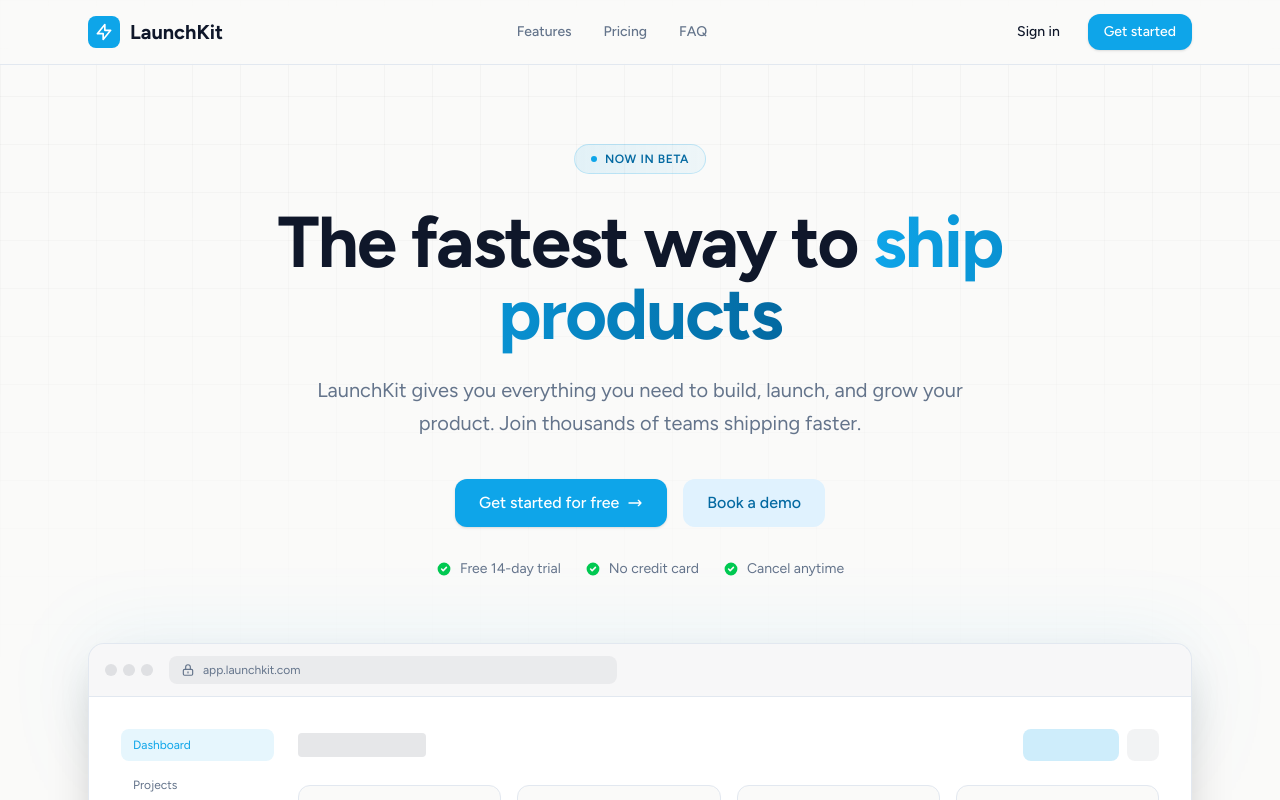
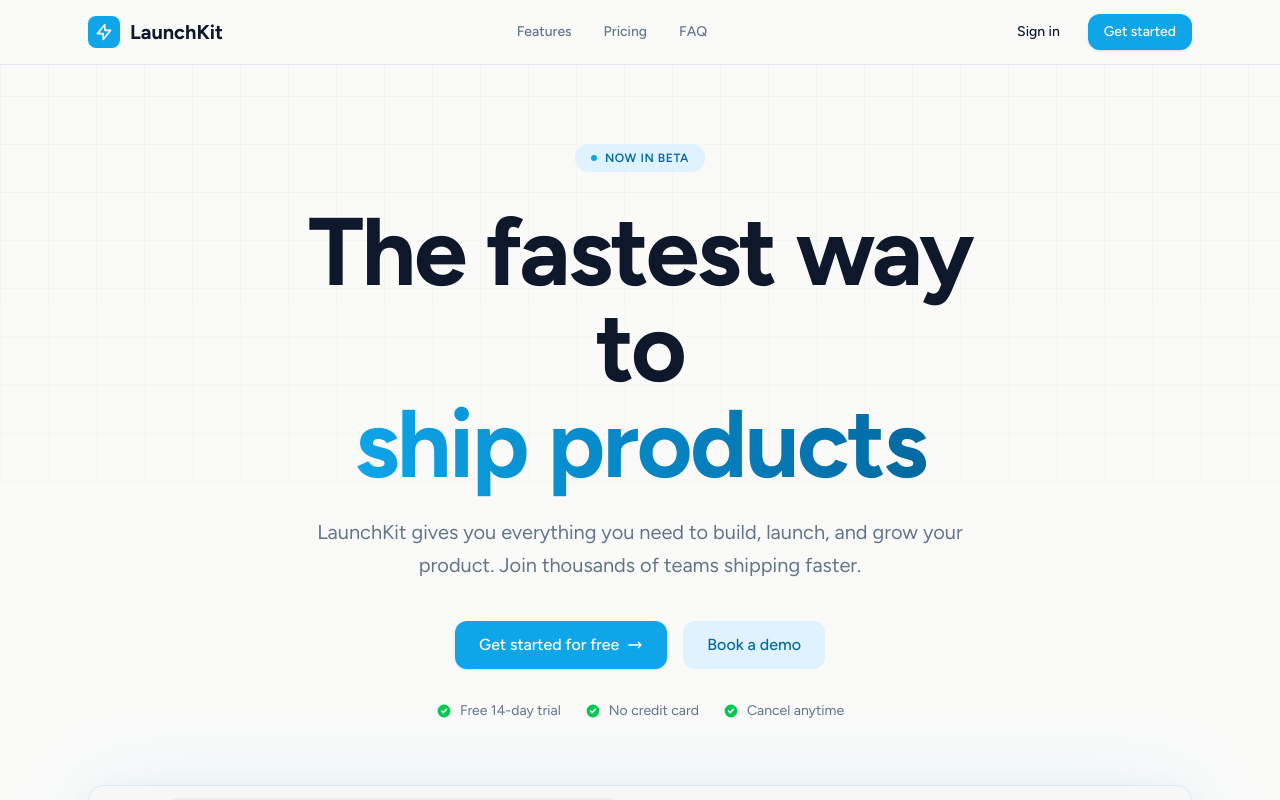
Before and after one commit to ship-studio/saas-template-1, a Next.js app: page / in a window 1280 px wide. Shown: the top 800 px of the page. Built offline with nearby package versions, Linux system fonts and the light colour scheme.

Commit message:
Updates from Ship Studio

```diff
--- a/components/sections/HeroVariantB.tsx
+++ b/components/sections/HeroVariantB.tsx
@@ -26,11 +26,11 @@ export function HeroVariantB() {
             initial={{ opacity: 0, y: 20 }}
             animate={{ opacity: 1, y: 0 }}
             transition={{ duration: 0.5, delay: 0.1, ease: [0.25, 0.4, 0.25, 1] }}
-            className="font-[family-name:var(--font-display)] text-4xl sm:text-5xl lg:text-6xl xl:text-7xl font-bold tracking-tight text-[var(--foreground)] mb-6"
+            className="font-[family-name:var(--font-display)] text-5xl sm:text-6xl lg:text-7xl xl:text-8xl font-bold tracking-tight text-[var(--foreground)] mb-6"
           >
-            The fastest way to{" "}
-            <span className="relative">
-              <span className="relative z-10 bg-gradient-to-r from-[var(--accent)] to-[var(--accent-dark)] bg-clip-text text-transparent">
+            The fastest way to
+            <span className="lg:block">
+              <span className="bg-gradient-to-r from-[var(--accent)] to-[var(--accent-dark)] bg-clip-text text-transparent">
                 ship products
               </span>
             </span>
--- a/components/ui/SectionChip.tsx
+++ b/components/ui/SectionChip.tsx
@@ -17,8 +17,7 @@ export function SectionChip({ children, animate = false, className = "" }: Secti
         px-4 py-1.5
         text-xs font-semibold uppercase tracking-wider
         text-[var(--accent-dark)]
-        bg-gradient-to-r from-[var(--accent)]/10 to-[var(--accent)]/5
-        border border-[var(--accent)]/20
+        bg-[var(--accent-light)]
         rounded-full
         ${className}
       `}
```
